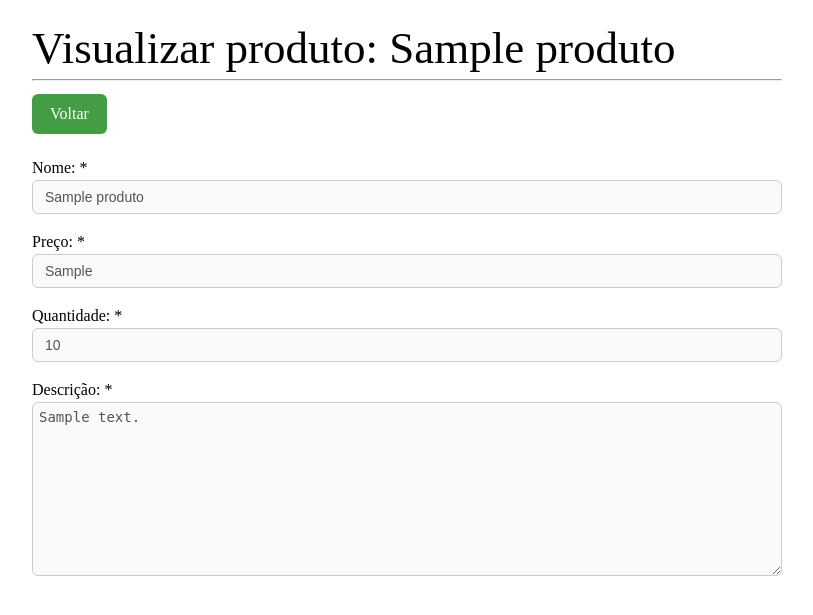
After one commit to mauricio-jc/curso-loja, a PHP site: page /visualizar_produto_front.php?id=1 in a window 1280 px wide. The commit adds this page. Shown: the top 615 px of the page, without its empty margins (233-1046 px from the left). Run offline with PHP 8.4, Linux system fonts and the light colour scheme; tables that the repository leaves empty or names only in its code hold one stand-in row (values such as "Sample post").

Commit message:
Feito visualização de produto.

```diff
--- a/css/style.css
+++ b/css/style.css
@@ -100,6 +100,10 @@ h6 {
 	background-color: #449d44;
 }
 
+.btn-info {
+	background-color: #5bc0de;
+}
+
 .btn-danger {
 	background-color: #c9302c;
 }
--- a/listagem_front.php
+++ b/listagem_front.php
@@ -27,8 +27,9 @@
 					<td>R$ <?php echo $produto['preco']; ?></td>
 					<td class="center"><?php echo $produto['quantidade']; ?></td>
 					<td class="center">
-						<a href="#" class="btn btn-sm btn-primary">Editar</a>
-						<a href="#" class="btn btn-sm btn-danger">Excluir</a>
+						<a href="visualizar_produto_front.php?id=<?php echo $produto['id']; ?>" class="btn btn-sm btn-info">Visualizar</a>
+						<a href="editar_produto_front.php?id=<?php echo $produto['id']; ?>" class="btn btn-sm btn-primary">Editar</a>
+						<a href="excluir_produto_back.php?id=<?php echo $produto['id']; ?>" class="btn btn-sm btn-danger">Excluir</a>
 					</td>
 				</tr>
 				<?php endforeach; ?>
--- /dev/null
+++ b/visualizar_produto_back.php
@@ -0,0 +1,15 @@
+<?php
+	include 'banco_de_dados/conexao.php';
+
+	$conexao = abrirConexao();
+
+	$sql = "SELECT * FROM produtos WHERE id = $id LIMIT 1";
+	$query = mysqli_query($conexao, $sql);
+	$produto = $query->fetch_assoc();
+
+	fecharConexao($conexao);
+
+	if($produto <= 0) {
+		echo "Nenhum produto encontrado.";
+        echo "<a href='listagem_front.php'>Voltar</a>";
+	}
--- /dev/null
+++ b/visualizar_produto_front.php
@@ -0,0 +1,35 @@
+<?php
+	$id = $_GET['id'];
+	include 'visualizar_produto_back.php';
+	include 'estrutura/header_front.php';
+?>
+
+	<div class="container-md">
+		<h1>Visualizar produto: <?php echo $produto['nome']; ?></h1>
+		<hr>
+
+		<a href="listagem_front.php" class="btn btn-success">Voltar</a>
+
+		<br><br>
+
+		<div class="form-group">
+			<label>Nome: *</label>
+			<input type="text" class="form-control" value="<?php echo $produto['nome']; ?>" disabled>
+		</div>
+
+		<div class="form-group">
+			<label>Preço: *</label>
+			<input type="text" class="form-control" value="<?php echo $produto['preco']; ?>" disabled>
+		</div>
+
+		<div class="form-group">
+			<label>Quantidade: *</label>
+			<input type="number" class="form-control" value="<?php echo $produto['quantidade']; ?>" disabled>
+		</div>
+
+		<div class="form-group">
+			<label>Descrição: *</label>
+			<textarea class="form-textarea" rows="10" cols="30" disabled><?php echo $produto['descricao']; ?></textarea>
+		</div>
+	</div>
+<?php include 'estrutura/footer_front.php'; ?>
```
